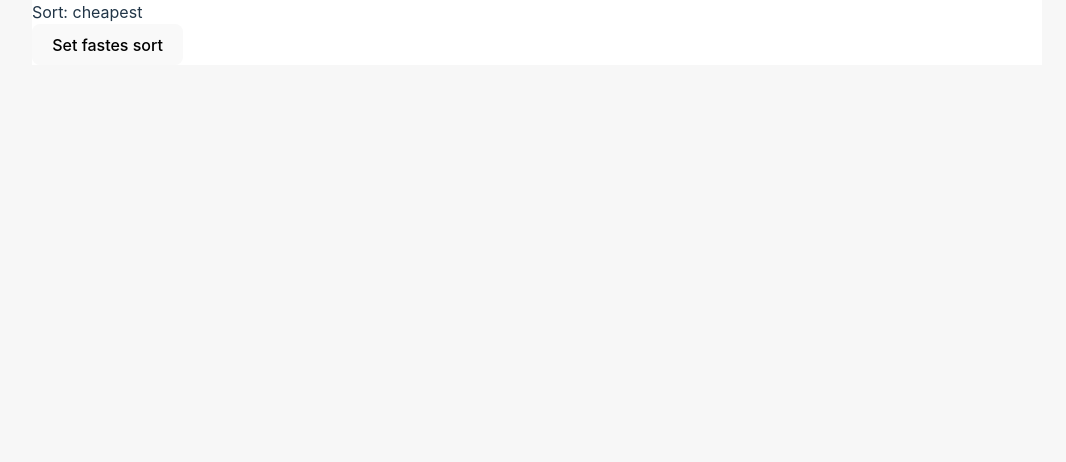
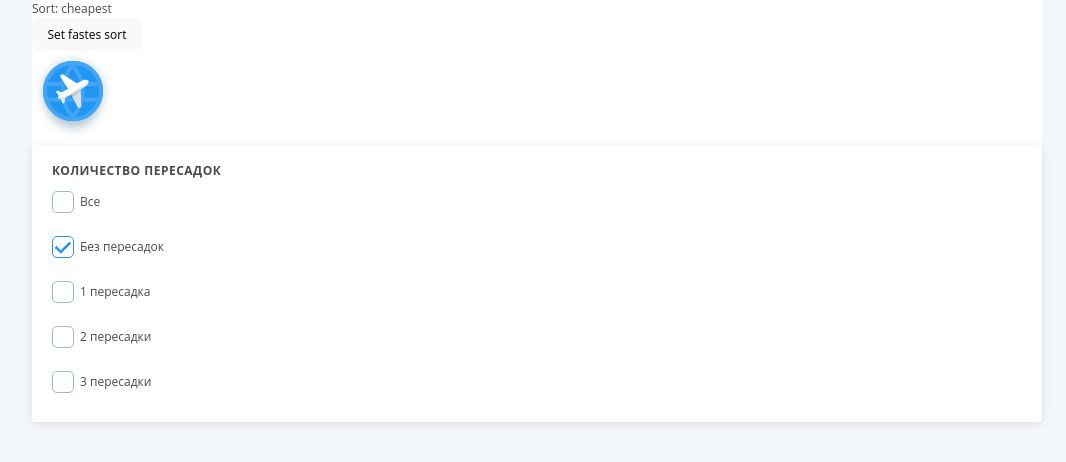
Before and after one commit to killbytes/aviasales, a React (Vite) app: page / in a window 1280 px wide. Shown: the top 462 px of the page, without its empty margins (103-1169 px from the left). Built offline with nearby package versions, Linux system fonts and the light colour scheme.

Commit message:
feat: add transfefrilter

```diff
--- a/src/index.css
+++ b/src/index.css
@@ -32,6 +32,10 @@ body {
   display: flex;
   min-width: 320px;
   min-height: 100vh;
+  background-color: #f3f7fa;
+  color: #4a4a4a;
+  font-family: Open Sans, sans-serif;
+  font-size: 12px;
 }
 
 h1 {
@@ -71,13 +75,6 @@ button:focus-visible {
   }
 }
 
-body {
-  background: #f7f7f7;
-  margin: 0;
-  padding: 0;
-
-}
-
 .app {
   width: 100%;
 }
--- a/src/pages/App/App.tsx
+++ b/src/pages/App/App.tsx
@@ -1,5 +1,7 @@
 import css from './App.module.scss';
 import { useAppDispatch, useAppSelector } from "src/redux/hooks.ts";
+import Logo from 'src/assets/Logo.svg';
+import TransferFilter from 'src/pages/App/TransferFilter.tsx';
 
 function App() {
   const state = useAppSelector((state) => state.aviasales);
@@ -9,6 +11,12 @@ function App() {
     <main className={css.main}>
       <div>Sort: {state.ticketSort}</div>
       <button onClick={() => dispatch({ type: 'SET_TICKET_SORT', sort: 'fastest' })}>Set fastes sort</button>
+      <header className="header">
+        <img src={Logo} className="image" alt="img" />
+      </header>
+      <div className="app-grid">
+        <TransferFilter />
+      </div>
     </main>
   );
 }
--- /dev/null
+++ b/src/pages/App/TransferFilter.module.scss
@@ -0,0 +1,97 @@
+.filter {
+  align-self: self-start;
+  background-color: #fff;
+  border-radius: 5px;
+  box-shadow: 0 2px 8px 0 rgba(0, 0, 0, .102);
+  display: flex;
+  flex-direction: column;
+  gap: 5px;
+  padding: 20px;
+
+  &__title {
+    font-size: inherit;
+    font-weight: 650;
+    letter-spacing: .5px;
+    line-height: 12px;
+    text-transform: uppercase;
+  }
+
+  &__ul {
+
+  }
+
+  &__li {
+    list-style: none;
+  }
+
+  &__label {
+    padding: 10px 0;
+  }
+
+  &__input, &__input:not(:checked) {
+    margin: 0;
+    opacity: 0;
+    position: absolute;
+    z-index: -1;
+    font-size: 13px;
+    line-height: 20px;
+
+    &:checked + span, &:not(:checked) + span {
+      display: inline-block;
+      position: relative;
+      padding-left: 28px;
+      line-height: 20px;
+      cursor: pointer;
+    }
+
+
+    &:checked + span::before, &:not(:checked) + span::before {
+      content: '';
+      position: absolute;
+      left: 0px;
+      top: 50%;
+      transform: translateY(-50%);
+      width: 20px;
+      height: 20px;
+      background-color: #ffffff;
+      border-radius: 5px;
+    }
+
+    &:checked + span::before {
+      border: 1px solid #2196f3;
+    }
+    &:not(:checked) + span::before {
+      border: 1px solid #9abbce;
+    }
+
+    &:checked + span::after, &:not(:checked) + span::after {
+      content: '';
+      position: absolute;
+      left: 4px;
+      top: 50%;
+      width: 12px;
+      height: 6px;
+      border-radius: 1px;
+      border-left: 3px solid #2196f3;
+      border-bottom: 3px solid #2196f3;
+      transform: rotate(-45deg) translateY(-50%) translateX(25%);
+      transition: all 0.2s ease-in;
+    }
+
+    &:not(:checked) + span::after {
+      opacity: 0;
+    }
+
+    &:checked + span::after {
+      opacity: 1;
+    }
+
+    &:hover {
+      cursor: pointer;
+
+      &:not(:checked) + span::after {
+        opacity: 0.3;
+      }
+    }
+  }
+}
--- /dev/null
+++ b/src/pages/App/TransferFilter.tsx
@@ -0,0 +1,31 @@
+import css from './TransferFilter.module.scss';
+
+function TransferFilter() {
+  return (
+    <aside className={css.filter}>
+      <h2 className={css.filter__title}>Количество пересадок</h2>
+      <label className={css.filter__label} for="All">
+        <input type="checkbox" className={css.filter__input} checked="" id="All"/>
+        <span className="sc-dJGMql ksbTqM">Все</span>
+      </label>
+      <label className={css.filter__label}>
+        <input type="checkbox" className={css.filter__input} checked="true"/>
+        <span className="sc-dJGMql ksbTqM">Без пересадок</span>
+      </label>
+      <label className={css.filter__label}>
+        <input type="checkbox" className={css.filter__input} checked=""/>
+        <span className="sc-dJGMql ksbTqM">1 пересадка</span>
+      </label>
+      <label className={css.filter__label}>
+        <input type="checkbox" className={css.filter__input} checked=""/>
+        <span className="sc-dJGMql ksbTqM">2 пересадки</span>
+      </label>
+      <label className={css.filter__label}>
+        <input type="checkbox" className={css.filter__input} checked=""/>
+        <span className="sc-dJGMql ksbTqM">3 пересадки</span>
+      </label>
+    </aside>
+  );
+}
+
+export default TransferFilter;
```
Also changed, not shown: src/assets/Logo.svg (added), src/pages/App/App.module.scss (line endings or trailing spaces).
